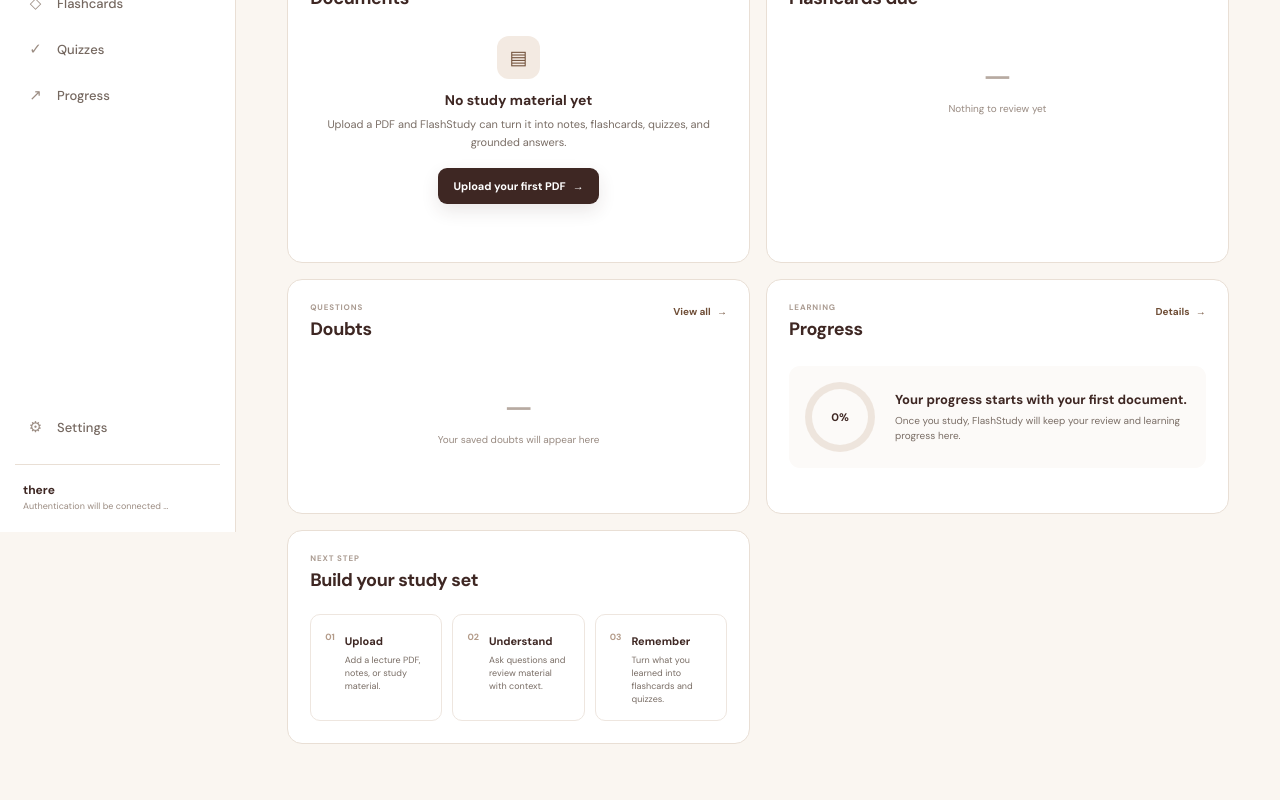
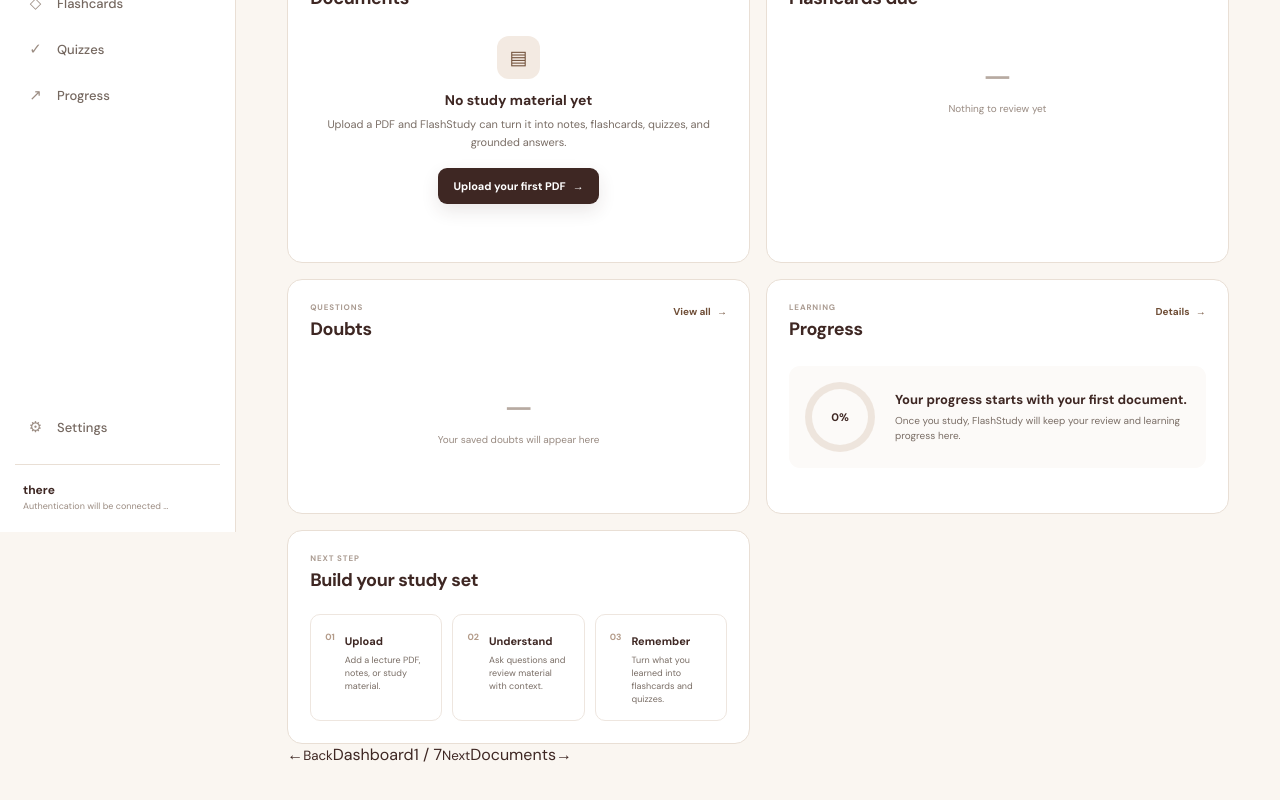
Before and after one commit to RISHITHADASARI18/flashstudy, a Next.js app: page /dashboard in a window 1280 px wide. Shown: the part 268-1068 px from the top of the page. Built offline with nearby package versions, Linux system fonts and the light colour scheme; no server answers; a web font is replaced by a local one.

Commit message:
Add next and back navigation to workspace page

```diff
--- a/app/dashboard/page.tsx
+++ b/app/dashboard/page.tsx
@@ -1,5 +1,6 @@
 import { UserButton } from "@clerk/nextjs";
 import { currentUser } from "@clerk/nextjs/server";
+import PageNavigation from "../components/PageNavigation";
 
 const navigation = [
   { label: "Dashboard", href: "/dashboard", icon: "⌂" },
@@ -84,6 +85,7 @@
             </div>
           </article>
         </section>
+        <PageNavigation />
       </section>
     </main>
   );
```
